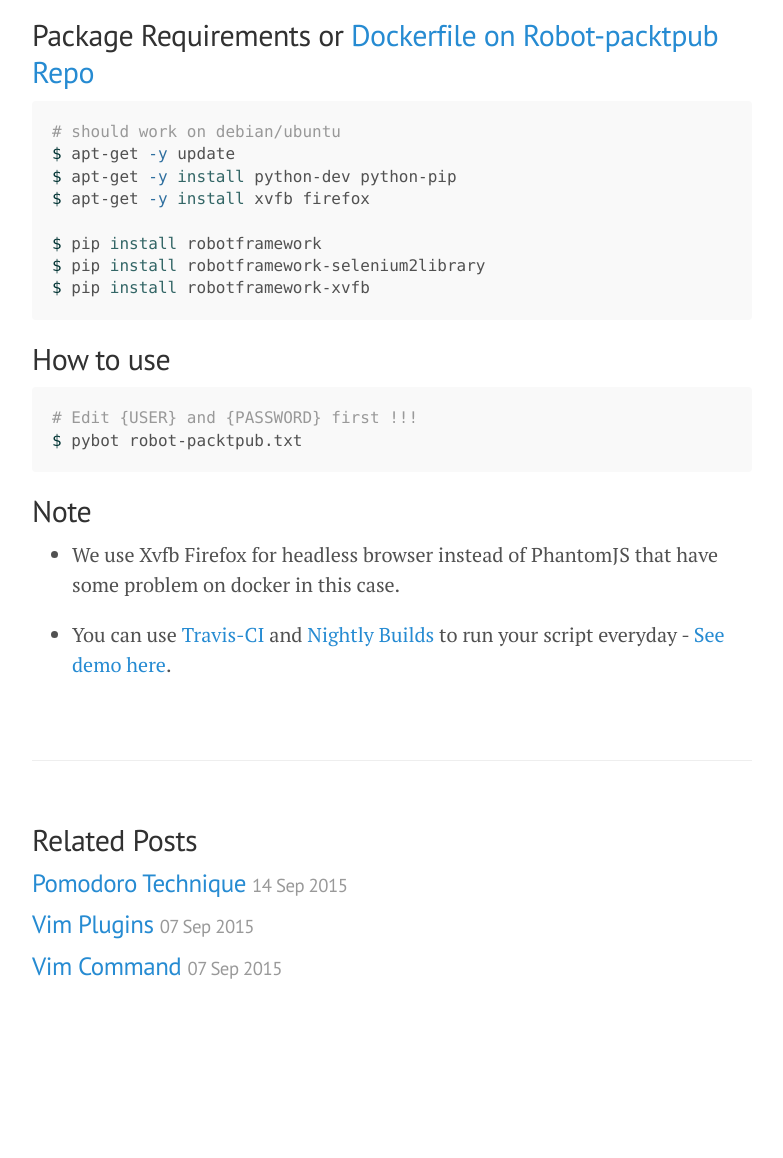
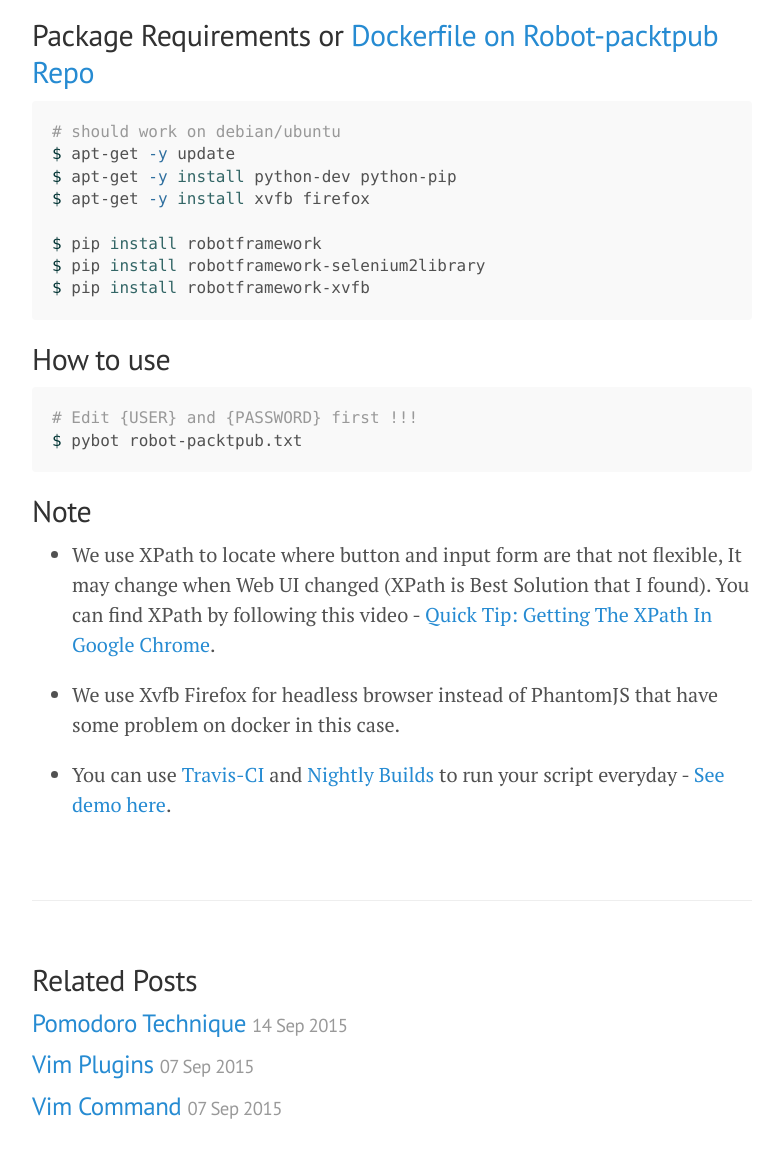
Before and after one commit to ibotdotout/ibotdotout.github.io, a Jekyll site: the page built from _posts/2015-08-30-robot-packtpub.md, in a window 1280 px wide, cut to the strip 524-1706 px from the top of the page. Shown: the top 1158 px of the strip, without its empty margins (248-1031 px from the left). Built offline with Jekyll 4.4.1, drawn with Linux system fonts in a browser that asks for light colours; Markdown is read by kramdown in place of the engine named in the settings; before the commit the page ends 1566 px from its top, so only the background shows below that.

Commit message:
fix: recover xpath detail

````diff
--- a/_posts/2015-08-30-robot-packtpub.md
+++ b/_posts/2015-08-30-robot-packtpub.md
@@ -31,6 +31,10 @@ $ pybot robot-packtpub.txt
 ```
 
 ## Note
+- We use XPath to locate where button and input form are that not flexible,
+  It may change when Web UI changed (XPath is Best Solution that I found).
+  You can find XPath by following this video - [Quick Tip: Getting The XPath In Google Chrome](https://www.youtube.com/watch?v=vCNLPHP3E_U).
+
 - We use Xvfb Firefox for headless browser instead of PhantomJS that have some problem on docker in this case.
 
 - You can use [Travis-CI](https://travis-ci.org) and [Nightly Builds](https://nightli.es) to run your script everyday - [See demo here](https://github.com/ibotdotout/robot-packtpub).
````
